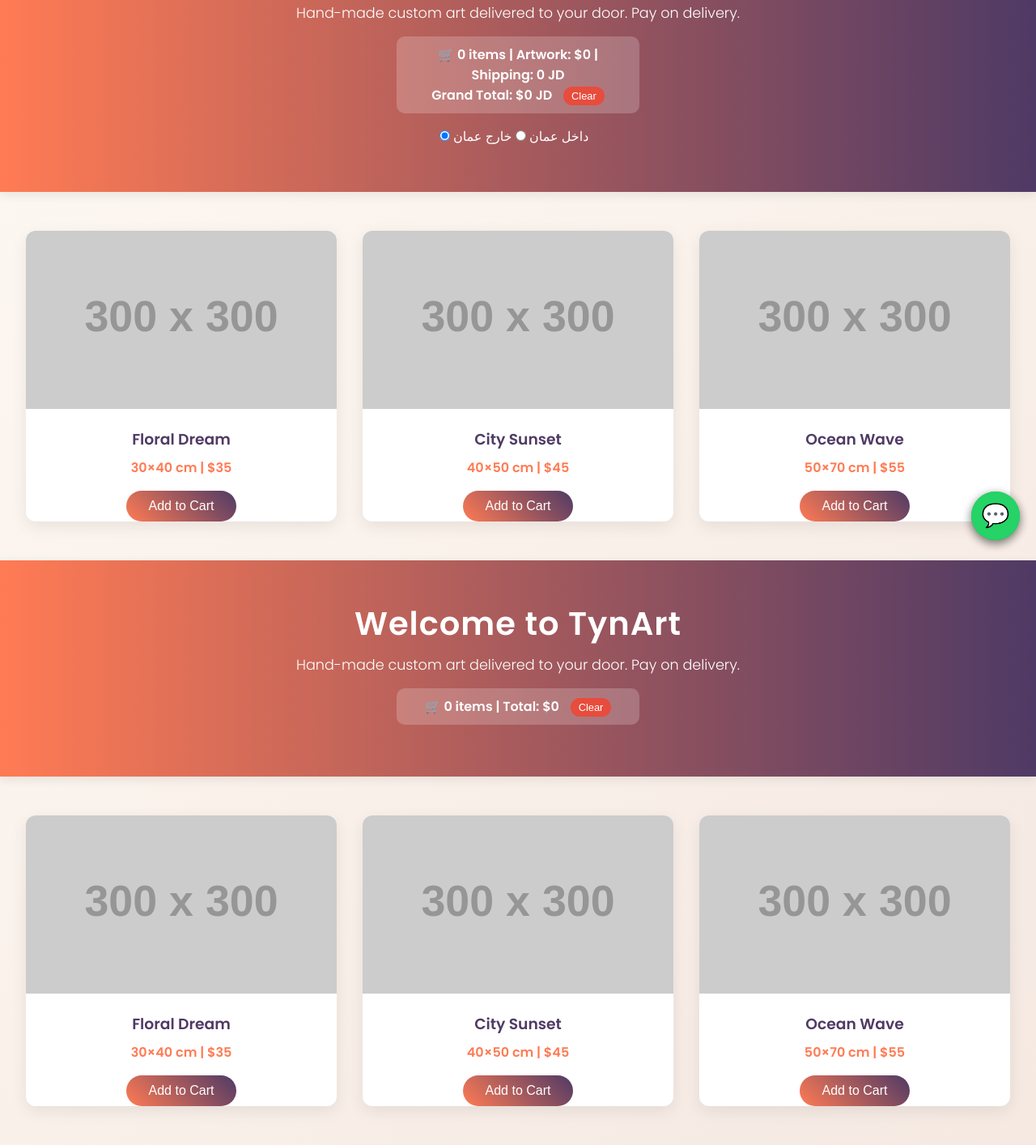
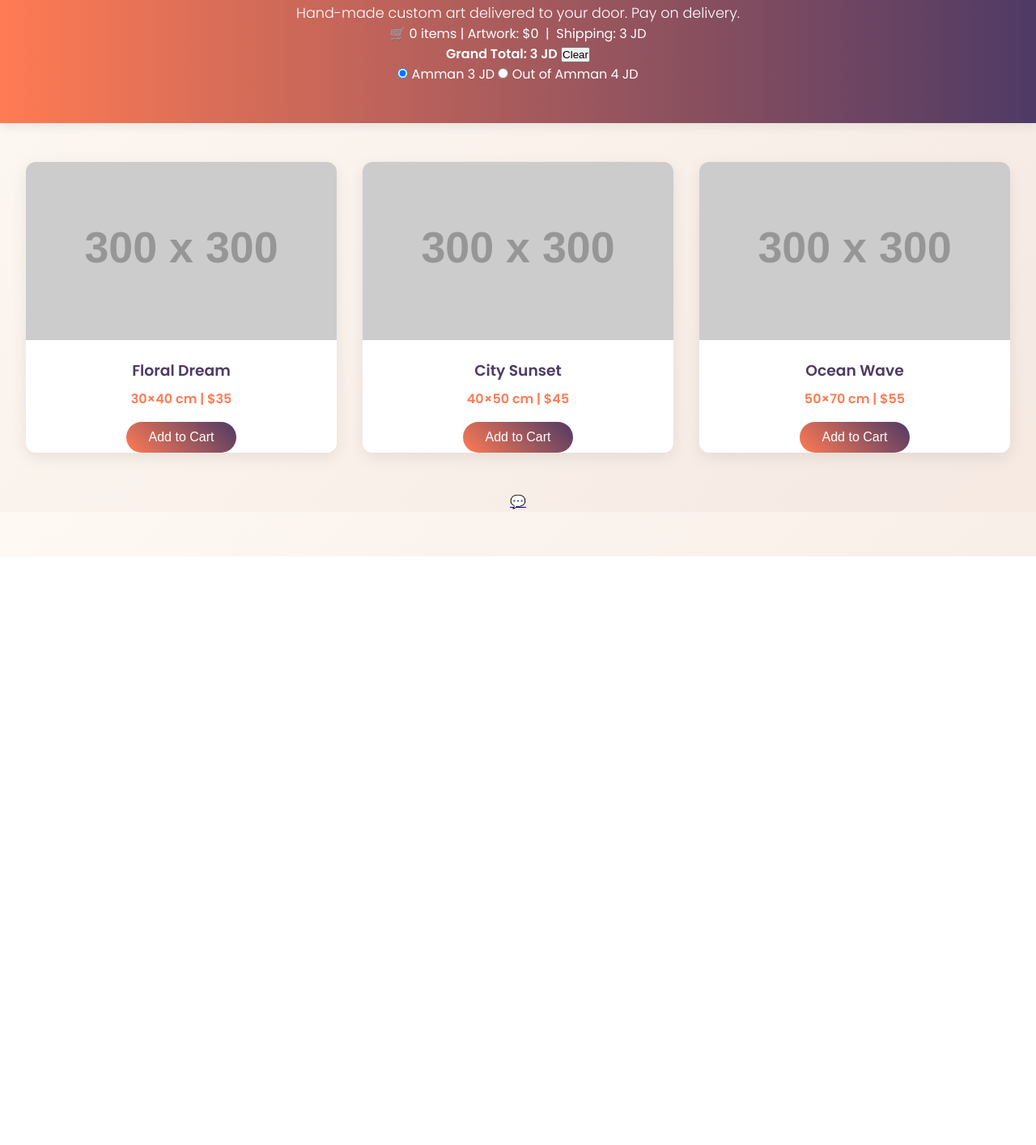
Before and after one commit to TynArt/TynArt.github.io, a plain HTML site: page index.html in a window 1280 px wide. Shown: the part 113-1527 px from the top of the page at 81% size. After the commit the page ends 800 px from the top, so only its background shows below. Drawn offline with Linux system fonts and the light colour scheme; placeholder pictures from the web are drawn by us.

Commit message:
Update index.html

```diff
--- a/index.html
+++ b/index.html
@@ -9,27 +9,23 @@
   <header>
     <h1>Welcome to TynArt</h1>
     <p>Hand-made custom art delivered to your door. Pay on delivery.</p>
-    <!-- سلة التسوق -->
-<div id="cart" style="background:#fff3;border-radius:10px;padding:10px 20px;margin:1rem auto;max-width:300px;font-weight:bold;">
-  🛒 <span id="cartCount">0</span> items  |  Artwork: $<span id="artTotal">0</span>  |
-  Shipping: <span id="shippingFee">0</span> JD
-  <br><strong>Grand Total: $<span id="grandTotal">0</span> JD</strong>
-  <button onclick="clearCart()" style="margin-left:10px;background:#e74c3c;color:#fff;border:none;border-radius:15px;padding:4px 10px;font-size:.8rem;">Clear</button>
-</div>
 
-<!-- زر اختيار داخل/خارج عمان -->
-<div style="margin:.5rem auto;max-width:300px;">
-  <label style="margin-right:10px;">
-    <input type="radio" name="shipLocation" value="in" checked onchange="updateCart()"> داخل عمان
-  </label>
-  <label>
-    <input type="radio" name="shipLocation" value="out" onchange="updateCart()"> خارج عمان
-  </label>
-</div>
+    <!-- Mini-cart + Shipping -->
+    <div id="cart" class="cart-bar">
+      🛒 <span id="cartCount">0</span> items  |  Artwork: $<span id="artTotal">0</span>
+      &nbsp;|&nbsp; Shipping: <span id="shippingFee">3</span> JD
+      <br><strong>Grand Total: <span id="grandTotal">3</span> JD</strong>
+      <button onclick="clearCart()" class="btn-clear">Clear</button>
+    </div>
+
+    <!-- اختيار شحن -->
+    <div class="ship-chooser">
+      <label><input type="radio" name="shipLocation" value="in" checked onchange="updateCart()"> Amman 3 JD</label>
+      <label><input type="radio" name="shipLocation" value="out" onchange="updateCart()"> Out of Amman 4 JD</label>
+    </div>
   </header>
 
   <section class="gallery">
-    <!-- لوحة 1 -->
     <div class="art-item">
       <img src="https://via.placeholder.com/300x300" alt="Floral Dream">
       <h3>Floral Dream</h3>
@@ -37,7 +33,6 @@
       <button onclick="addToCart('Floral Dream',35)">Add to Cart</button>
     </div>
 
-    <!-- لوحة 2 -->
     <div class="art-item">
       <img src="https://via.placeholder.com/300x300" alt="City Sunset">
       <h3>City Sunset</h3>
@@ -45,7 +40,6 @@
       <button onclick="addToCart('City Sunset',45)">Add to Cart</button>
     </div>
 
-    <!-- لوحة 3 -->
     <div class="art-item">
       <img src="https://via.placeholder.com/300x300" alt="Ocean Wave">
       <h3>Ocean Wave</h3>
@@ -54,103 +48,31 @@
     </div>
   </section>
 
-  <!-- سكربت السلة -->
- <script>
-  let cart = [];
-
-  function addToCart(title, price) {
-    cart.push({title, price});
-    updateCart();
-  }
-
-  function clearCart() {
-    cart = [];
-    updateCart();
-  }
-
-  function updateCart() {
-    const count = cart.length;
-    const artTotal = cart.reduce((sum, item) => sum + item.price, 0);
-    const shipInside = document.querySelector('input[name="shipLocation"]:checked').value === 'in' ? 3 : 4;
-    const grandTotal = artTotal + shipInside;
-
-    document.getElementById('cartCount').textContent = count;
-    document.getElementById('artTotal').textContent = artTotal;
-    document.getElementById('shippingFee').textContent = shipInside;
-    document.getElementById('grandTotal').textContent = grandTotal;
-  }
-</script>
-
-  <!-- أيقونة واتساب العائمة -->
-  <a href="https://wa.me/96279xxxxxxx" style="position:fixed;bottom:20px;right:20px;background:#25D366;color:#fff;border-radius:50%;width:60px;height:60px;display:flex;align-items:center;justify-content:center;font-size:28px;text-decoration:none;box-shadow:0 4px 12px rgba(0,0,0,.3);z-index:1000;">💬</a>
-</body>
-</html><!DOCTYPE html>
-<html lang="en">
-<head>
-  <meta charset="UTF-8">
-  <title>TynArt – Custom Art Store</title>
-  <link rel="stylesheet" href="style.css">
-</head>
-<body>
-  <header>
-    <h1>Welcome to TynArt</h1>
-    <p>Hand-made custom art delivered to your door. Pay on delivery.</p>
-    <!-- سلة التسوق -->
-    <div id="cart" style="background:#fff3;border-radius:10px;padding:10px 20px;margin:1rem auto;max-width:300px;font-weight:bold;">
-      🛒 <span id="cartCount">0</span> items  |  Total: $<span id="cartTotal">0</span>
-      <button onclick="clearCart()" style="margin-left:10px;background:#e74c3c;color:#fff;border:none;border-radius:15px;padding:4px 10px;font-size:.8rem;">Clear</button>
-    </div>
-  </header>
-
-  <section class="gallery">
-    <!-- لوحة 1 -->
-    <div class="art-item">
-      <img src="https://via.placeholder.com/300x300" alt="Floral Dream">
-      <h3>Floral Dream</h3>
-      <p>30×40 cm | $35</p>
-      <button onclick="addToCart('Floral Dream',35)">Add to Cart</button>
-    </div>
-
-    <!-- لوحة 2 -->
-    <div class="art-item">
-      <img src="https://via.placeholder.com/300x300" alt="City Sunset">
-      <h3>City Sunset</h3>
-      <p>40×50 cm | $45</p>
-      <button onclick="addToCart('City Sunset',45)">Add to Cart</button>
-    </div>
-
-    <!-- لوحة 3 -->
-    <div class="art-item">
-      <img src="https://via.placeholder.com/300x300" alt="Ocean Wave">
-      <h3>Ocean Wave</h3>
-      <p>50×70 cm | $55</p>
-      <button onclick="addToCart('Ocean Wave',55)">Add to Cart</button>
-    </div>
-  </section>
-
-  <!-- سكربت السلة -->
+  <!-- سكربت واحد مختصر -->
   <script>
     let cart = [];
-
     function addToCart(title, price) {
       cart.push({title, price});
       updateCart();
     }
-
     function clearCart() {
       cart = [];
       updateCart();
     }
+    function updateCart() {
+      const artTotal = cart.reduce((s, i) => s + i.price, 0);
+      const isInside = document.querySelector('input[name="shipLocation"]:checked').value === 'in';
+      const shipping = isInside ? 3 : 4;
+      const grand = artTotal + shipping;
 
-    function updateCart() {
-      const count = cart.length;
-      const total = cart.reduce((sum, item) => sum + item.price, 0);
-      document.getElementById('cartCount').textContent = count;
-      document.getElementById('cartTotal').textContent = total;
+      document.getElementById('cartCount').textContent = cart.length;
+      document.getElementById('artTotal').textContent = artTotal;
+      document.getElementById('shippingFee').textContent = shipping;
+      document.getElementById('grandTotal').textContent = grand;
     }
   </script>
 
-  <!-- أيقونة واتساب العائمة -->
-  <a href="https://wa.me/96279xxxxxxx" style="position:fixed;bottom:20px;right:20px;background:#25D366;color:#fff;border-radius:50%;width:60px;height:60px;display:flex;align-items:center;justify-content:center;font-size:28px;text-decoration:none;box-shadow:0 4px 12px rgba(0,0,0,.3);z-index:1000;">💬</a>
+  <!-- أيقونة واتساب -->
+  <a href="https://wa.me/962799608639" class="whatsapp-float">💬</a>
 </body>
 </html>
```
